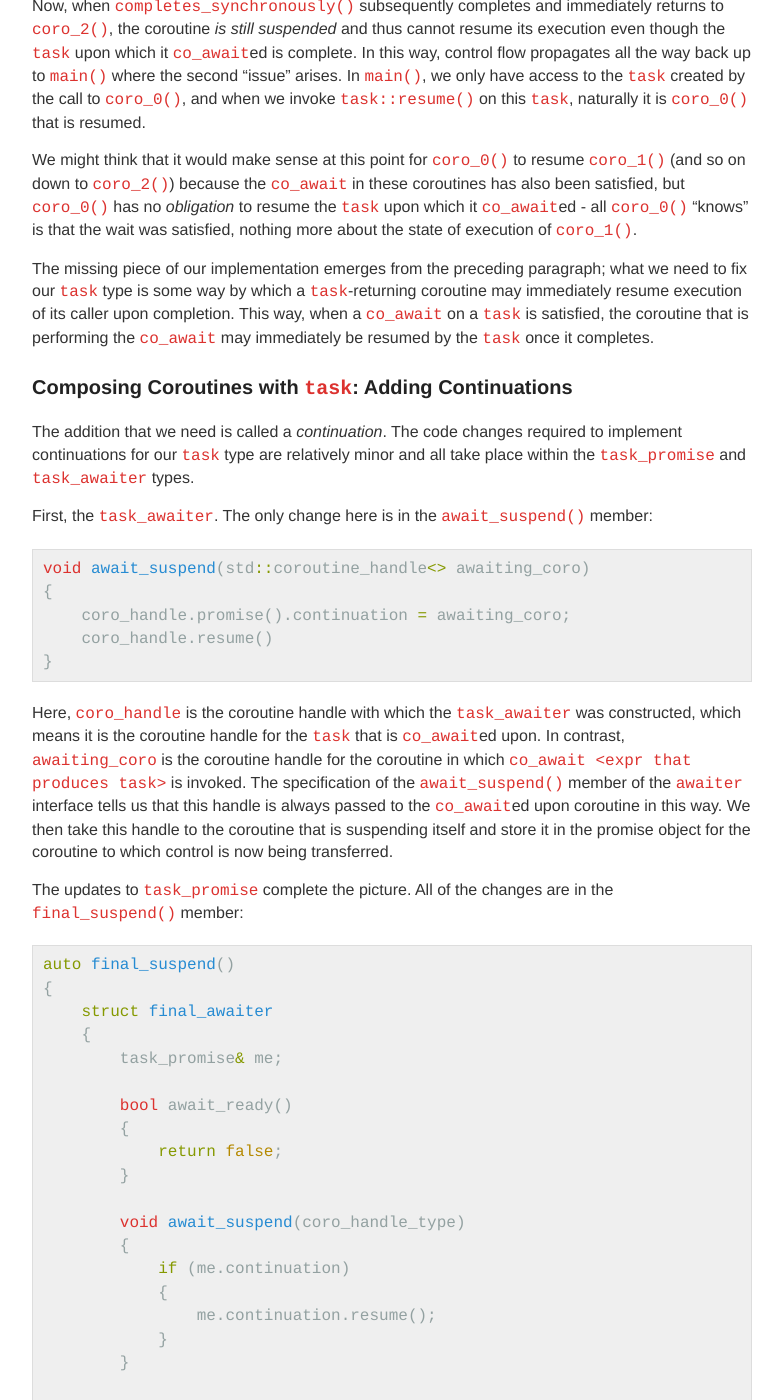
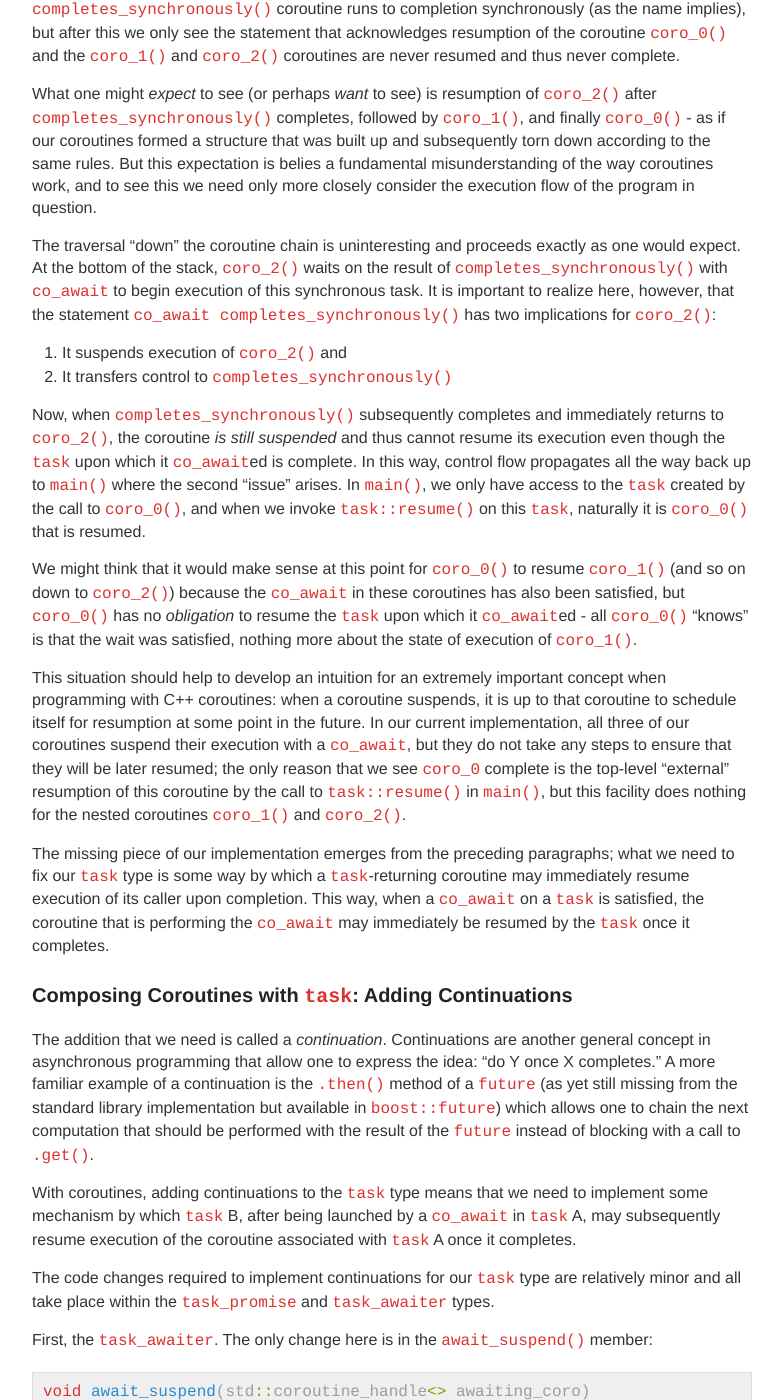
Before and after one commit to turingcompl33t/turingcompl33t.github.io, a Jekyll site: the page built from _posts/2020-8-6-Coroutine-Composition.md, in a window 1280 px wide and 1400 px high, scrolled down 6041 px. Shown: the whole window, without its empty margins (248-1031 px from the left). Built offline with Jekyll 4.4.1, drawn with Linux system fonts in a browser that asks for light colours; some of the changed text lies outside the part shown.

Commit message:
first draft of coroutine composition complete

````diff
--- a/_posts/2020-8-6-Coroutine-Composition.md
+++ b/_posts/2020-8-6-Coroutine-Composition.md
@@ -16,6 +16,12 @@ Another feature missing from this implementation of `task` is thread safety - it
 For a more complete, production-quality `task` implementation, see the [`task.hpp`](https://github.com/lewissbaker/cppcoro/blob/master/include/cppcoro/task.hpp) header in the [cppcoro library](https://github.com/lewissbaker/cppcoro) library on Github.
 
 ### Introduction: What is a `task`?
+
+In general, asynchronous programming terms, a _task_ is a lazily-evaluated asynchronous computation. The _asynchronous_ portion of this definition implies that the evaluation of a task may take place whilst other work is being performed in the system and that we may have many tasks active simultaneously while the _lazy_ nature of a task implies that the computation required by the task is not started until we are certain that its value will be required by some higher-level component in the system.
+
+You would be correct in thinking that this definition sounds an awful lot like certain asynchronous programming primitives already available in C++, namely `std::future`. We can launch a task with `std::async()` which returns a `std::future` for the result of the task (alternatively, we could launch the task manually and subsequently obtain the `std::future` from a `std::promise` we create via `std::promise::get_future()`). However, there are a [number](https://www.youtube.com/watch?v=QIHy8pXbneI) [of](https://eli.thegreenplace.net/2016/the-promises-and-challenges-of-stdasync-task-based-parallelism-in-c11/) [reasons](https://bartoszmilewski.com/2009/03/03/broken-promises-c0x-futures/) that `std::future` fails to meet the requirements necessary for a robust task-based parallelism abstraction for C++., namely the obvious performance concerns and the current inability to easily compose them.
+
+The introduction of coroutines allow us to make significant progress towards true task-based parallelism, and the `task` type we implement here might serve as a fundamental building block in a larger library of parallel programming abstractions.
 
 ### Basic Usage of the `task` Type
 
@@ -220,11 +226,17 @@ Now, when `completes_synchronously()` subsequently completes and immediately ret
 
 We might think that it would make sense at this point for `coro_0()` to resume `coro_1()` (and so on down to `coro_2()`) because the `co_await` in these coroutines has also been satisfied, but `coro_0()` has no _obligation_ to resume the `task` upon which it `co_await`ed - all `coro_0()` "knows" is that the wait was satisfied, nothing more about the state of execution of `coro_1()`.
 
-The missing piece of our implementation emerges from the preceding paragraph; what we need to fix our `task` type is some way by which a `task`-returning coroutine may immediately resume execution of its caller upon completion. This way, when a `co_await` on a `task` is satisfied, the coroutine that is performing the `co_await` may immediately be resumed by the `task` once it completes.
+This situation should help to develop an intuition for an extremely important concept when programming with C++ coroutines: when a coroutine suspends, it is up to that coroutine to schedule itself for resumption at some point in the future. In our current implementation, all three of our coroutines suspend their execution with a `co_await`, but they do not take any steps to ensure that they will be later resumed; the only reason that we see `coro_0` complete is the top-level "external" resumption of this coroutine by the call to `task::resume()` in `main()`, but this facility does nothing for the nested coroutines `coro_1()` and `coro_2()`.
+
+The missing piece of our implementation emerges from the preceding paragraphs; what we need to fix our `task` type is some way by which a `task`-returning coroutine may immediately resume execution of its caller upon completion. This way, when a `co_await` on a `task` is satisfied, the coroutine that is performing the `co_await` may immediately be resumed by the `task` once it completes.
 
 ### Composing Coroutines with `task`: Adding Continuations
 
-The addition that we need is called a _continuation_. The code changes required to implement continuations for our `task` type are relatively minor and all take place within the `task_promise` and `task_awaiter` types.
+The addition that we need is called a _continuation_. Continuations are another general concept in asynchronous programming that allow one to express the idea: "do Y once X completes." A more familiar example of a continuation is the `.then()` method of a `future` (as yet still missing from the standard library implementation but available in `boost::future`) which allows one to chain the next computation that should be performed with the result of the `future` instead of blocking with a call to `.get()`.
+
+With coroutines, adding continuations to the `task` type means that we need to implement some mechanism by which `task` B, after being launched by a `co_await` in `task` A, may subsequently resume execution of the coroutine associated with `task` A once it completes.
+
+The code changes required to implement continuations for our `task` type are relatively minor and all take place within the `task_promise` and `task_awaiter` types.
 
 First, the `task_awaiter`. The only change here is in the `await_suspend()` member:
 
@@ -284,10 +296,6 @@ The updated implementation of the `task` type is included in the `task_v1.hpp` h
 [main] exit
 ```
 
-### Limitations
-
-Note that there is a race condition here.
-
 ### Concluding Thoughts
 
-Coroutines are dope.
+In this post we explored the basics of coroutine composition by developing a `task` type that supports continuations. While simple and not sufficiently robust to be used in production code, our `task` type demonstrates many of the concepts that one must understand and internalize in order to write programs that make effective use of asynchrony and coroutines.
````
